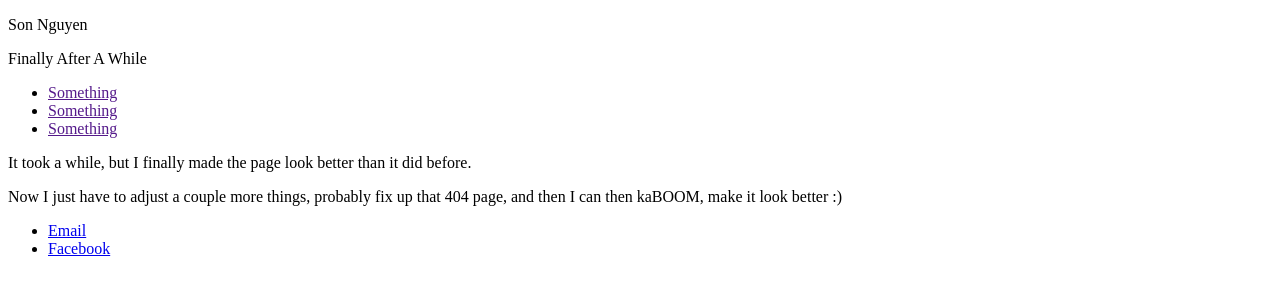
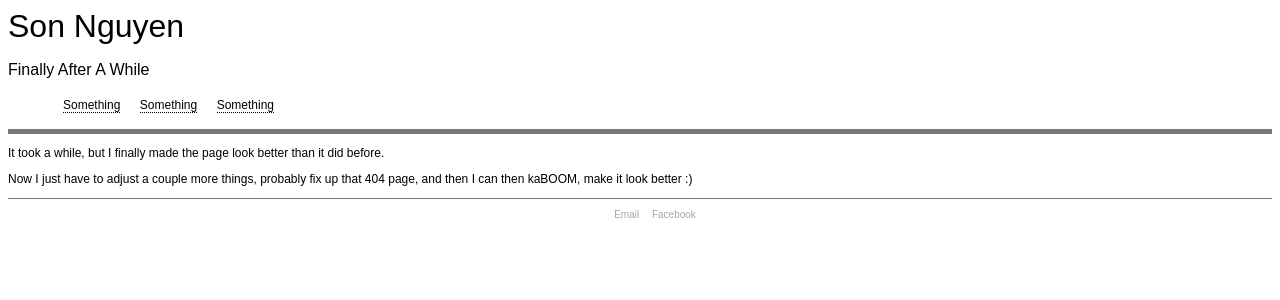
Before and after one commit to son-nguyen/son-nguyen.github.com, a Jekyll site: the page built from _posts/2010-03-24-finally-after-a-while.markdown, in a window 1280 px wide. Shown: the top 300 px of the page. Built offline with Jekyll 4.4.1, drawn with Linux system fonts in a browser that asks for light colours.

Commit message:
posts work now

```diff
--- a/_layouts/default.html
+++ b/_layouts/default.html
@@ -3,7 +3,7 @@
 
 <html xmlns="http://www.w3.org/1999/xhtml" xml:lang="en" lang="en">
     <head>
-        <link rel="stylesheet" type="text/css" href="stylesheets/style.css">
+        <link rel="stylesheet" type="text/css" href="/stylesheets/style.css">
         <meta name="author" content="Son Nguyen : son.nguyeun@gmail.com">
         <meta content='text/html; charset=utf-8' http-equiv='Content-Type'>
         <title>Son Nguyen - {{ page.title }}</title>
```
